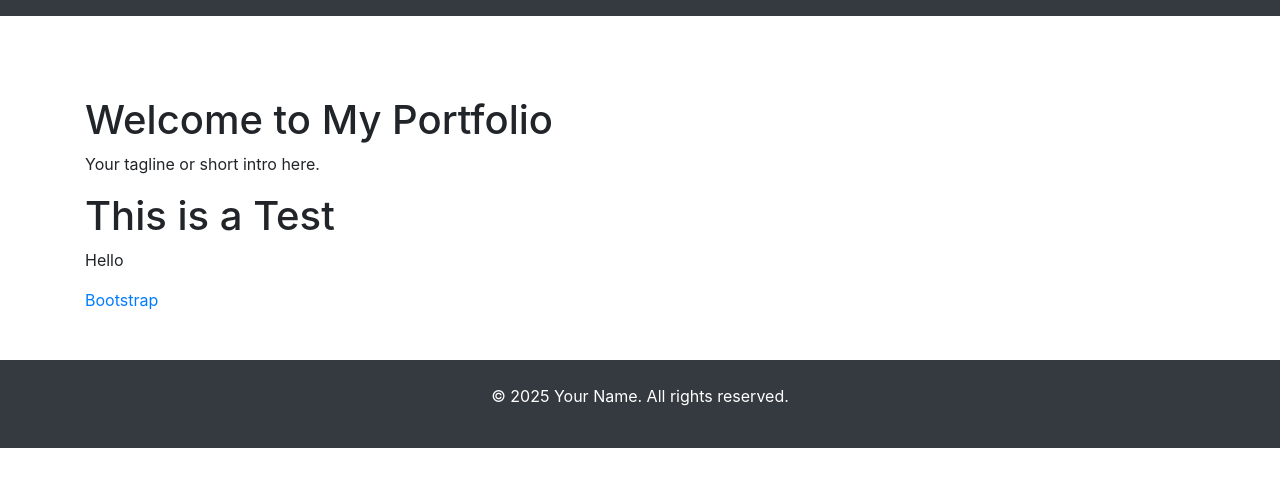
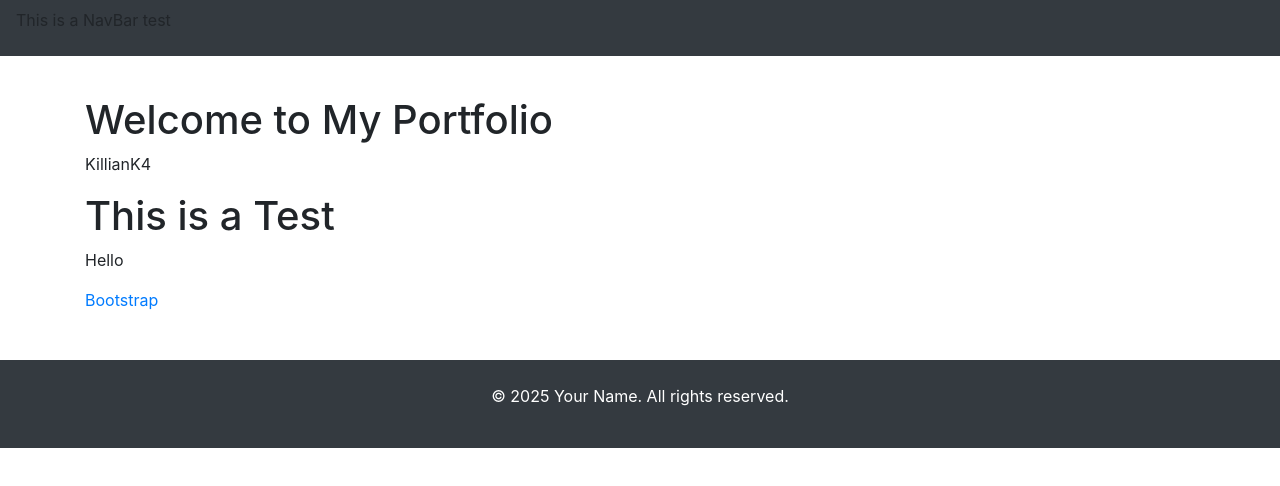
Before and after one commit to KillianK4/KillianK4.github.io, a plain HTML site: page index.html in a window 1280 px wide. Drawn offline with nearby package versions, Linux system fonts and the light colour scheme.

Commit message:
Test for Navbar
Navbar Test

```diff
--- a/index.html
+++ b/index.html
@@ -3,7 +3,7 @@
 <head>
     <meta charset="UTF-8">
     <meta name="viewport" content="width=device-width, initial-scale=1.0">
-    <title>My Portfolio</title>
+    <title>Killian's Portfolio (KillianK4)</title>
     <link href="/css/stylesheet.css" rel="stylesheet" type="text/css">
     <link rel="stylesheet" href="https://stackpath.bootstrapcdn.com/bootstrap/4.3.1/css/bootstrap.min.css" integrity="sha384-ggOyR0iXCbMQv3Xipma34MD+dH/1fQ784/j6cY/iJTQUOhcWr7x9JvoRxT2MZw1T" crossorigin="anonymous">
 </head>
@@ -13,13 +13,13 @@
     <header>
         <div class="container mt-5 pt-5">
             <h1>Welcome to My Portfolio</h1>
-            <p>Your tagline or short intro here.</p>
+            <p>KillianK4</p>
         </div>
     </header>
 
 
     <nav class="navbar navbar-expand-md navbar-dark bg-dark fixed-top">
-
+        <p>This is a NavBar test</p>
     </nav>
 
 
```
